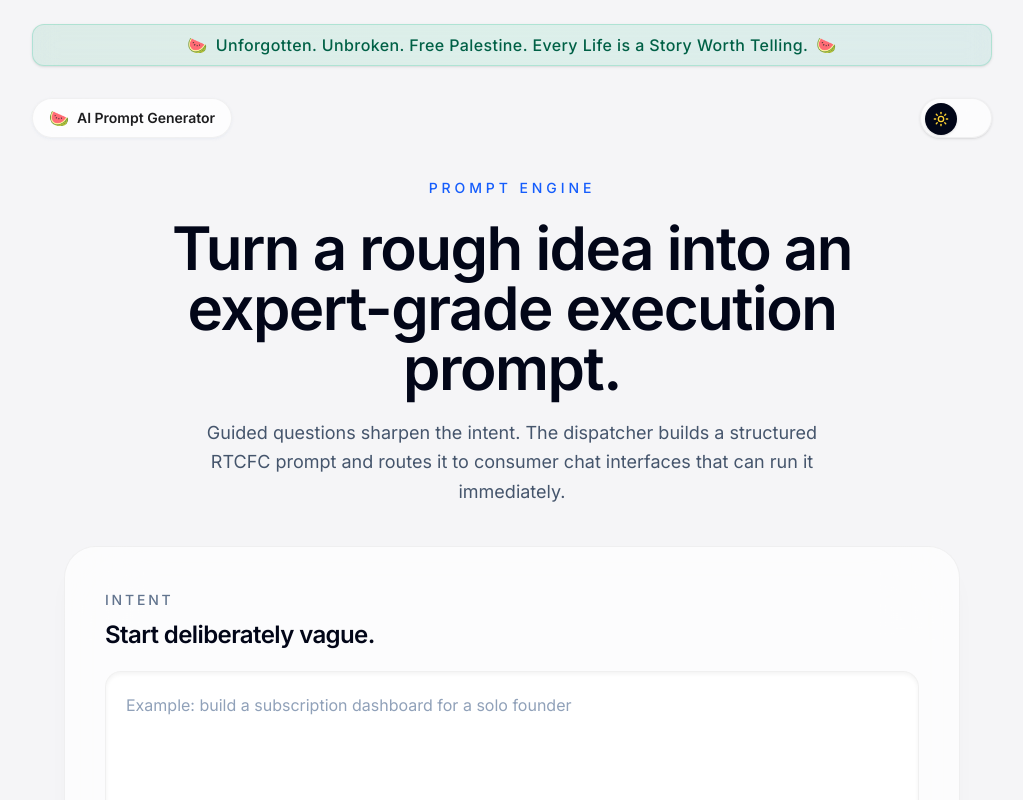
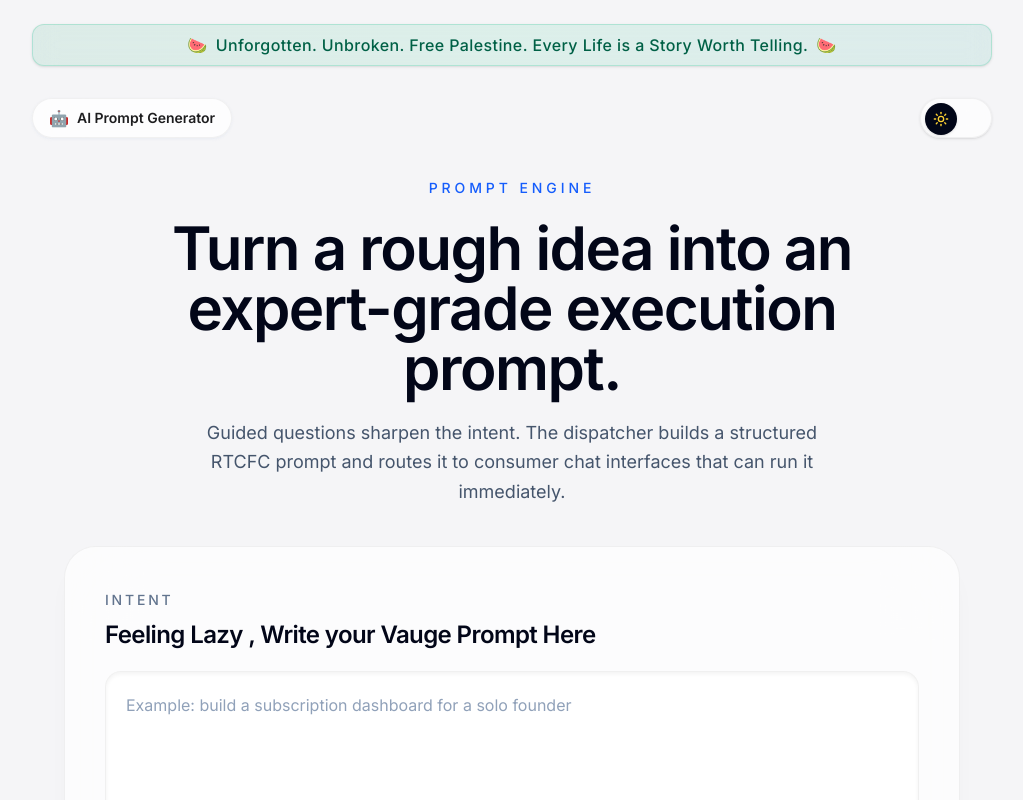
Before and after one commit to Nidan73/prompt-generator, a Next.js app: page / in a window 1280 px wide. Shown: the top 800 px of the page, without its empty margins (128-1151 px from the left). Built offline with nearby package versions, Linux system fonts and the light colour scheme.

Commit message:
final commit

```diff
--- a/app/page.tsx
+++ b/app/page.tsx
@@ -281,7 +281,7 @@ export default function Home() {
           className="flex items-center justify-between"
         >
           <div className="inline-flex h-10 items-center gap-2 rounded-full border border-black/[0.05] bg-white/80 px-4 text-sm font-semibold shadow-sm shadow-slate-200/60 backdrop-blur-xl dark:border-gray-800 dark:bg-gray-900/70 dark:shadow-black/20">
-            <span className="text-base leading-none">🍉</span>
+            <span className="text-base leading-none">🤖</span>
             AI Prompt Generator
           </div>
           <ThemeToggle />
@@ -323,7 +323,7 @@ export default function Home() {
                   Intent
                 </label>
                 <h2 className="mt-2 text-2xl font-semibold tracking-tight text-slate-950 dark:text-white">
-                  Start deliberately vague.
+                  Feeling Lazy , Write your Vauge Prompt Here
                 </h2>
               </div>
               {isCoolingDown ? (
```
